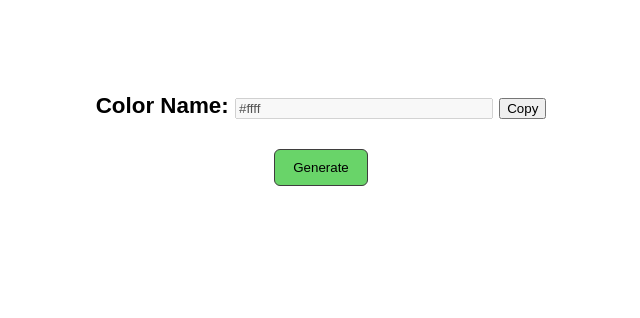
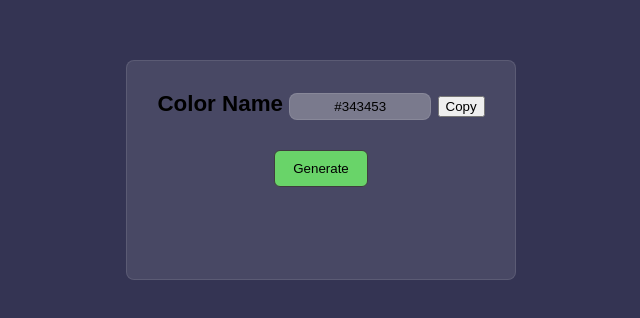
Before and after one commit to chessdotdev/generate-color, a plain HTML site: page index.html in a window 1280 px wide. Shown: the part 230-548 px from the top of the page, without its empty margins (319-959 px from the left). Drawn offline with Linux system fonts and the light colour scheme.

Commit message:
Simple Project Generate Color

```diff
--- a/assets/style/style.css
+++ b/assets/style/style.css
@@ -1,5 +1,5 @@
-/* :root {
-    --bg-color: #1a1a2e;
+:root {
+    --bg-color: #343453;
     --card-bg: rgba(255, 255, 255, 0.1);
     --text-primary: #ffffff;
     --text-secondary: #cccccc;
@@ -7,14 +7,18 @@
     --accent-hover: #a29bfe;
     --border-radius: 20px;
     --transition: all 0.4s cubic-bezier(0.4, 0, 0.2, 1);
-} */
+}
 
 
 body{
     margin: 0;
-    background-color: #ffff;
+    /* background-color: #ffff; */
+    background-color: var(--bg-color);
     height: 100vh;
     font-family: Arial, Helvetica, sans-serif;
+    display: flex;
+    align-items: center;
+    justify-content: center;
 }
 #container{
     display: flex;
@@ -23,6 +27,12 @@ body{
     flex-direction: column;
     height: 100vh;
     gap: 30px;
+    max-width: 720px;
+    border: 1px solid var(--card-bg);
+    height: auto;
+    padding: 30px;
+    border-radius: 8px;
+    background-color: var(--card-bg);
 }
 #color-name{
     font-size: 1.4rem;
@@ -39,3 +49,18 @@ body{
 cursor: pointer;
 transform: scale(1.1);
 }
+#myText{
+    padding: 5px 30px;
+    max-width: 80px;
+    border-radius: 8px;
+    border: solid 1px var(--card-bg);
+    color: black;
+    text-align: center;
+}
+
+@media (max-width: 600px) {
+#container button{
+   margin: auto;
+}
+
+}
--- a/index.html
+++ b/index.html
@@ -11,7 +11,8 @@
 <body>
 
     <div id="container">
-        <span id="color-name">Color Name: <input type="text" id="myText" value="#ffff" style="width: 250px;" disabled>
+        <span id="color-name">Color Name
+            <input type="text" id="myText" value="#343453" style="width: 250px;" disabled>
             <button onclick="copyText()">Copy</button>
 
            </span>
```
